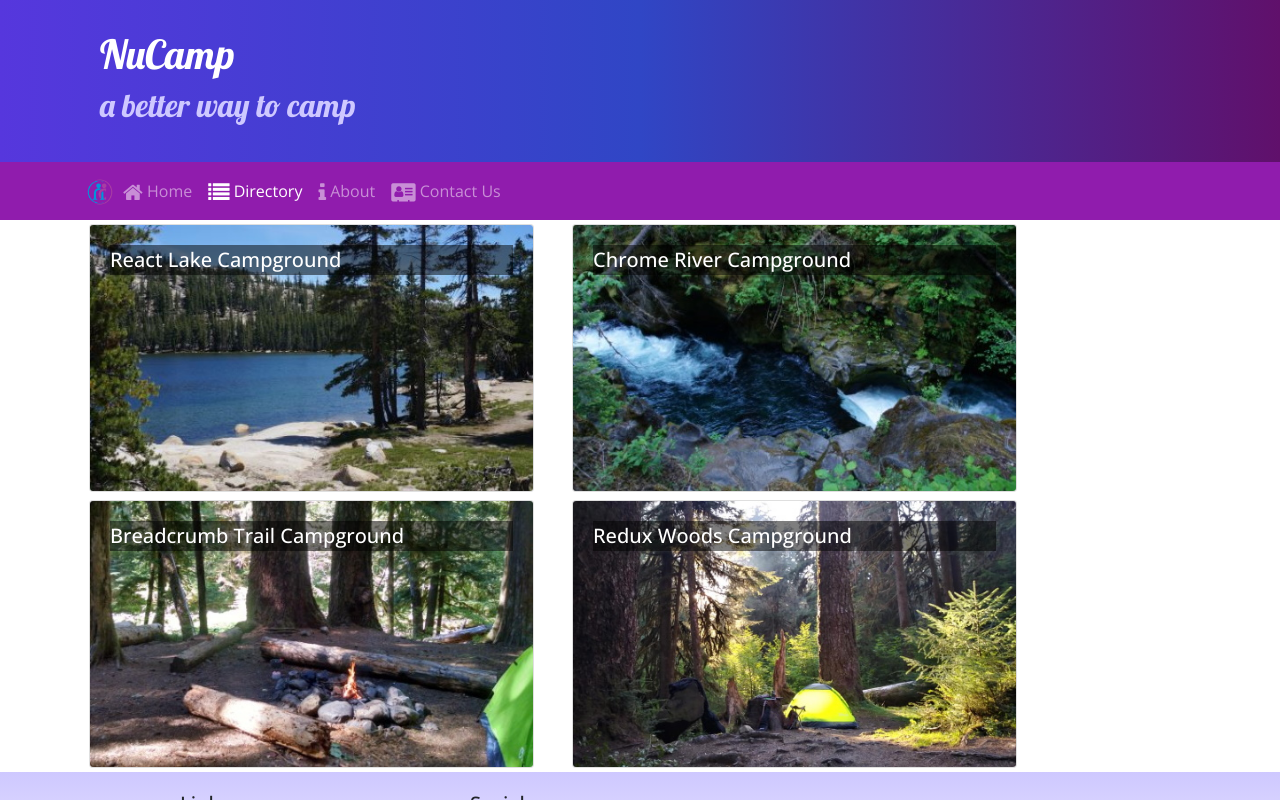
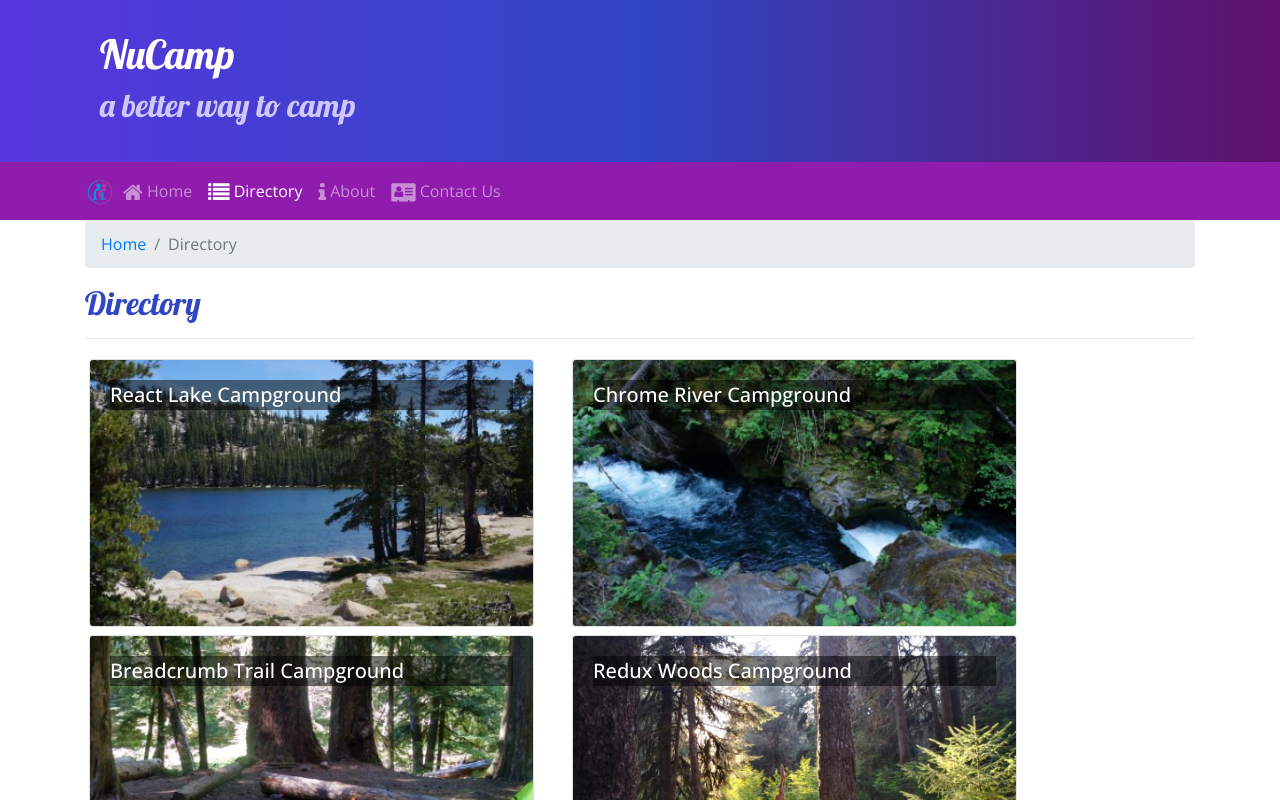
Before and after one commit to chillbroskie/nucampreact, a React (Create React App) app: page /directory in a window 1280 px wide. Shown: the top 800 px of the page. Built offline with nearby package versions, Linux system fonts and the light colour scheme.

Commit message:
reactweek3
breadcrumbs

```diff
--- a/src/components/CampsiteInfoComponent.js
+++ b/src/components/CampsiteInfoComponent.js
@@ -1,5 +1,7 @@
 import React from "react";
 import { Card, CardImg, CardImgOverlay, CardText, CardBody, CardTitle } from 'reactstrap';
+import { Breadcrumb, BreadcrumbItem } from 'reactstrap';
+import { Link } from 'react-router-dom';
 
 
 
@@ -9,7 +11,6 @@
       <Card>
         <CardImg top src={campsite.image} alt={campsite.name}  />
         <CardBody>
-          <CardTitle>{campsite.name}</CardTitle>
           <CardText>{campsite.description}</CardText>
         </CardBody>
       </Card>
@@ -46,10 +47,20 @@
   if (props.campsite) {
       return (
           <div className="container">
-              <div className="row">
-                  <RenderCampsite campsite={props.campsite} />
-                  <RenderComments comments={props.comments} />
-              </div>
+            <div className="row">
+                <div className="col">
+                    <Breadcrumb>
+                      <BreadcrumbItem><Link to="/directory">Home</Link></BreadcrumbItem>
+                      <BreadcrumbItem active>{props.campsite.name}</BreadcrumbItem>
+                    </Breadcrumb>
+                    <h2>{props.campsite.name}</h2>
+                    <hr />
+                </div>
+            </div>
+            <div className="row">
+              <RenderCampsite campsite={props.campsite} />
+              <RenderComments comments={props.comments} />
+            </div>
           </div>
       );
   }
--- a/src/components/ContactComponent.js
+++ b/src/components/ContactComponent.js
@@ -1,10 +1,16 @@
 import React from 'react';
+import { Breadcrumb, BreadcrumbItem } from 'reactstrap';
+import { Link } from 'react-router-dom';
 
 function Contact(props) {
     return (
         <div className="container">
             <div className="row">
                 <div className="col">
+                    <Breadcrumb>
+                        <BreadcrumbItem><Link to="/home">Home</Link></BreadcrumbItem>
+                        <BreadcrumbItem active>Contact Us</BreadcrumbItem>
+                    </Breadcrumb>
                     <h2>Contact Us</h2>
                     <hr />
                 </div>
--- a/src/components/DirectoryComponent.js
+++ b/src/components/DirectoryComponent.js
@@ -1,5 +1,5 @@
 import React from 'react';
-import { Card, CardImg, CardImgOverlay, CardTitle } from 'reactstrap';
+import { Card, CardImg, CardImgOverlay, CardTitle, Breadcrumb, BreadcrumbItem } from 'reactstrap';
 import { Link } from 'react-router-dom';
 
 function RenderDirectoryItem({campsite}) {
@@ -28,6 +28,16 @@
     return (
         <div className="container">
             <div className="row">
+                <div className="col">
+                    <Breadcrumb>
+                        <BreadcrumbItem><Link to="/home">Home</Link></BreadcrumbItem>
+                        <BreadcrumbItem active>Directory</BreadcrumbItem>
+                    </Breadcrumb>
+                    <h2>Directory</h2>
+                    <hr />
+                </div>
+            </div>
+            <div className="row">
                 {directory}
             </div>
         </div>
```
